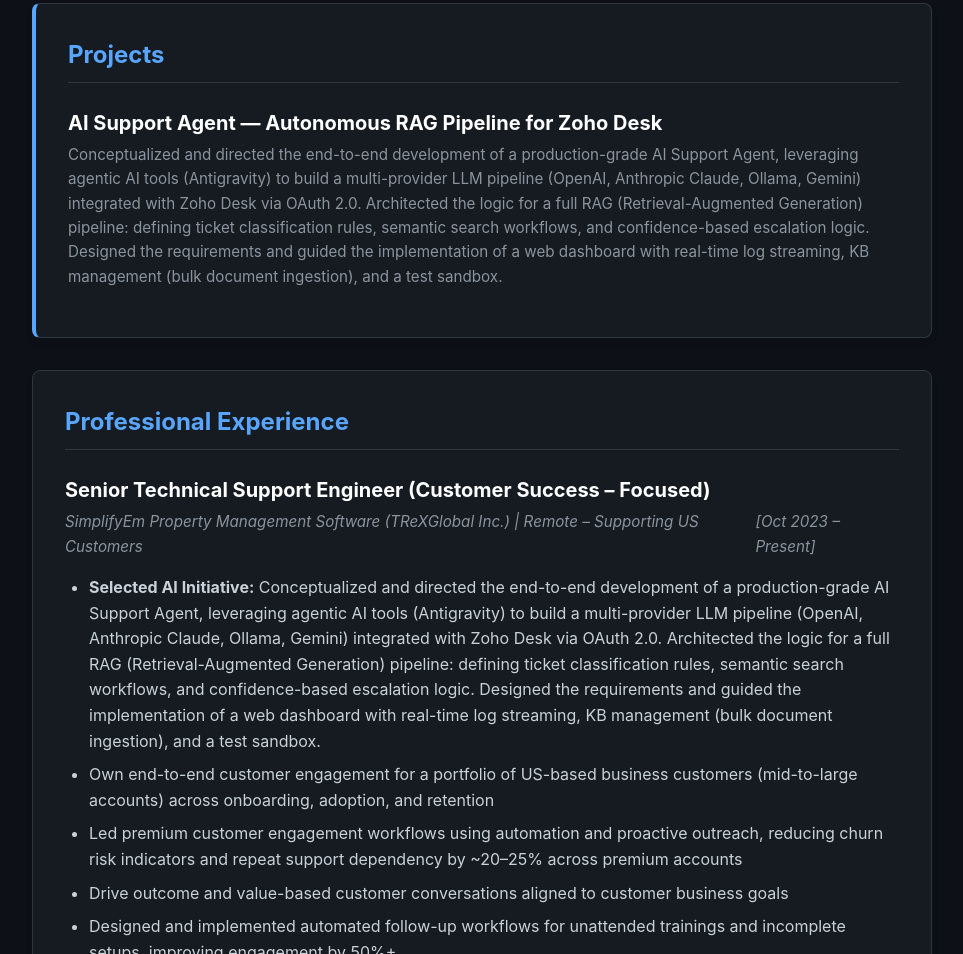
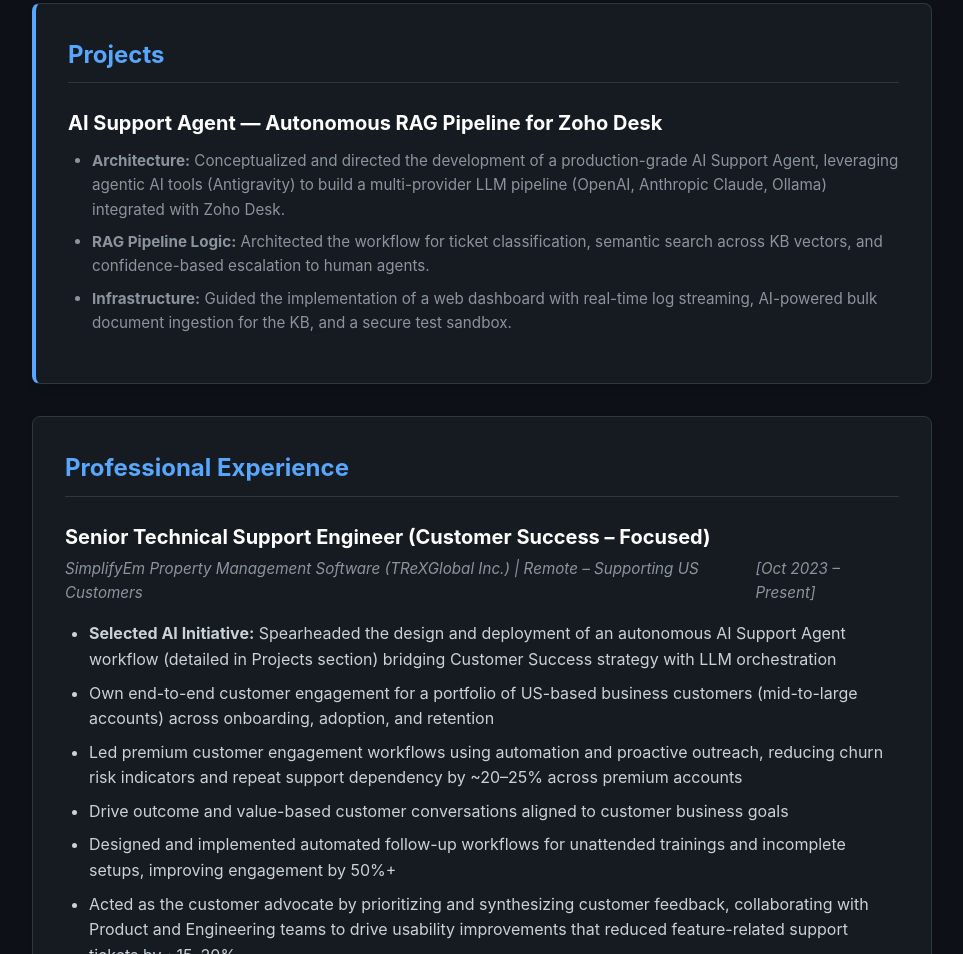
Before and after one commit to sarathprasad123456-stack/sarathprasad.github.io, a website: page index.html in a window 1280 px wide. Shown: the part 950-1904 px from the top of the page, without its empty margins (158-1121 px from the left). Drawn offline with Linux system fonts and the light colour scheme.

Commit message:
Optimize AI project bullets for readability

```diff
--- a/index.html
+++ b/index.html
@@ -167,7 +167,11 @@
     <section class="card" style="border-left: 4px solid var(--accent);">
       <h2>Projects</h2>
       <h3>AI Support Agent — Autonomous RAG Pipeline for Zoho Desk</h3>
-      <p style="color: var(--text-muted); font-size: 0.95rem;">Conceptualized and directed the end-to-end development of a production-grade AI Support Agent, leveraging agentic AI tools (Antigravity) to build a multi-provider LLM pipeline (OpenAI, Anthropic Claude, Ollama, Gemini) integrated with Zoho Desk via OAuth 2.0. Architected the logic for a full RAG (Retrieval-Augmented Generation) pipeline: defining ticket classification rules, semantic search workflows, and confidence-based escalation logic. Designed the requirements and guided the implementation of a web dashboard with real-time log streaming, KB management (bulk document ingestion), and a test sandbox.</p>
+      <ul style="color: var(--text-muted); font-size: 0.95rem; margin-top: 10px;">
+        <li><strong>Architecture:</strong> Conceptualized and directed the development of a production-grade AI Support Agent, leveraging agentic AI tools (Antigravity) to build a multi-provider LLM pipeline (OpenAI, Anthropic Claude, Ollama) integrated with Zoho Desk.</li>
+        <li><strong>RAG Pipeline Logic:</strong> Architected the workflow for ticket classification, semantic search across KB vectors, and confidence-based escalation to human agents.</li>
+        <li><strong>Infrastructure:</strong> Guided the implementation of a web dashboard with real-time log streaming, AI-powered bulk document ingestion for the KB, and a secure test sandbox.</li>
+      </ul>
     </section>
 
     <section class="card">
@@ -179,7 +183,7 @@
         <span>[Oct 2023 – Present]</span>
       </div>
       <ul>
-        <li><strong>Selected AI Initiative:</strong> Conceptualized and directed the end-to-end development of a production-grade AI Support Agent, leveraging agentic AI tools (Antigravity) to build a multi-provider LLM pipeline (OpenAI, Anthropic Claude, Ollama, Gemini) integrated with Zoho Desk via OAuth 2.0. Architected the logic for a full RAG (Retrieval-Augmented Generation) pipeline: defining ticket classification rules, semantic search workflows, and confidence-based escalation logic. Designed the requirements and guided the implementation of a web dashboard with real-time log streaming, KB management (bulk document ingestion), and a test sandbox.</li>
+        <li><strong>Selected AI Initiative:</strong> Spearheaded the design and deployment of an autonomous AI Support Agent workflow (detailed in Projects section) bridging Customer Success strategy with LLM orchestration</li>
         <li>Own end-to-end customer engagement for a portfolio of US-based business customers (mid-to-large accounts) across onboarding, adoption, and retention</li>
         <li>Led premium customer engagement workflows using automation and proactive outreach, reducing churn risk indicators and repeat support dependency by ~20–25% across premium accounts</li>
         <li>Drive outcome and value-based customer conversations aligned to customer business goals</li>
```
Also changed, not shown: resume_print.html (+4 -2 lines), 1 other file.
